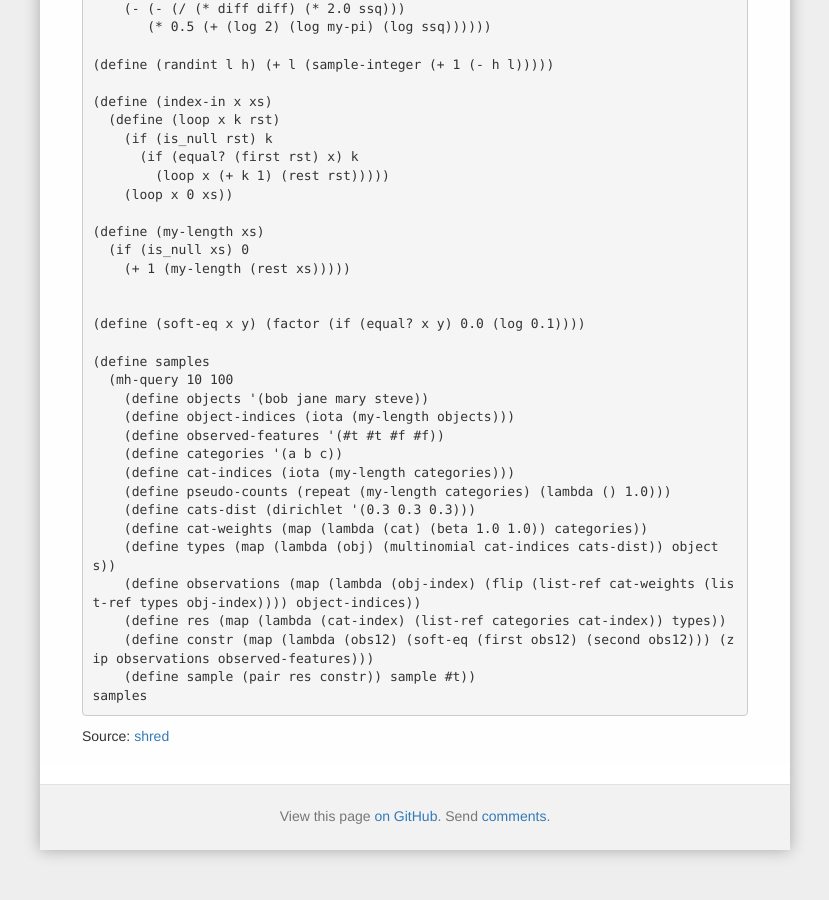
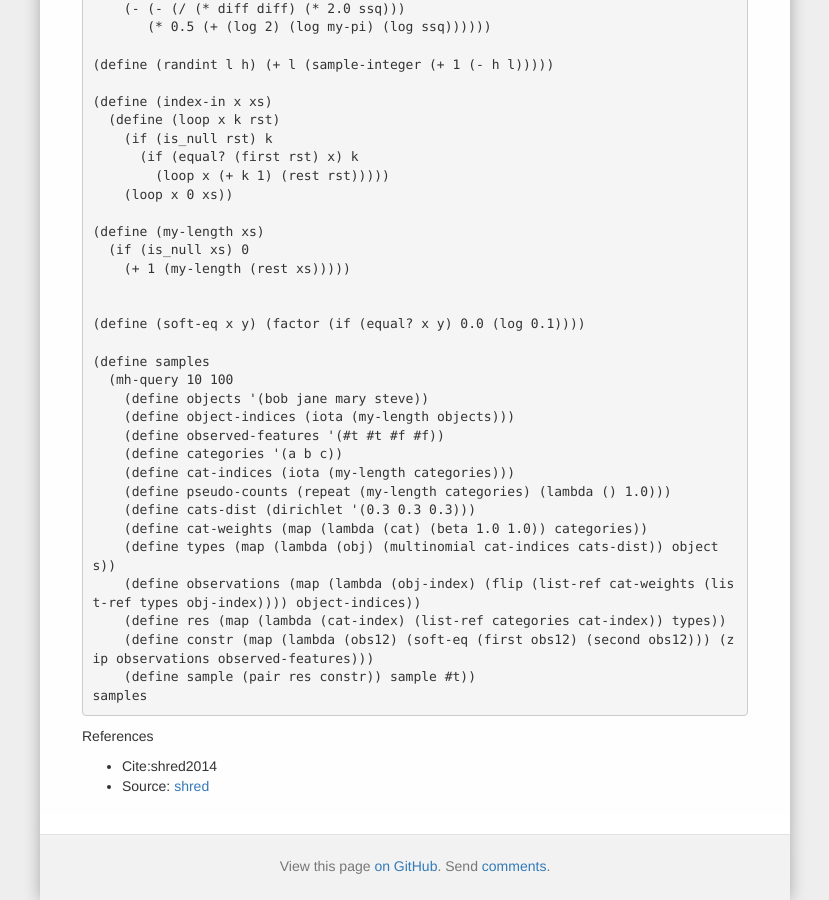
Before and after one commit to forestdb/forestdb.org, a Jekyll site: the page built from models/mixture-bench.md, in a window 1280 px wide and 900 px high, scrolled down 668 px. Shown: the whole window, without its empty margins (225-1054 px from the left). Built offline with Jekyll 4.4.1, drawn with Linux system fonts in a browser that asks for light colours; nearby versions of some CDN libraries; a script that is not in the unit is left out.

Commit message:
Update mixture-bench.md

```diff
--- a/models/mixture-bench.md
+++ b/models/mixture-bench.md
@@ -70,4 +70,7 @@ model-tags: shred, benchmark, machine learning
         (define sample (pair res constr)) sample #t))
     samples
 
-Source: [shred](https://github.com/LFY/shred/blob/master/benchmarks/mixture.ss)
+References
+
+- Cite:shred2014
+- Source: [shred](https://github.com/LFY/shred/blob/master/benchmarks/mixture.ss)
```
